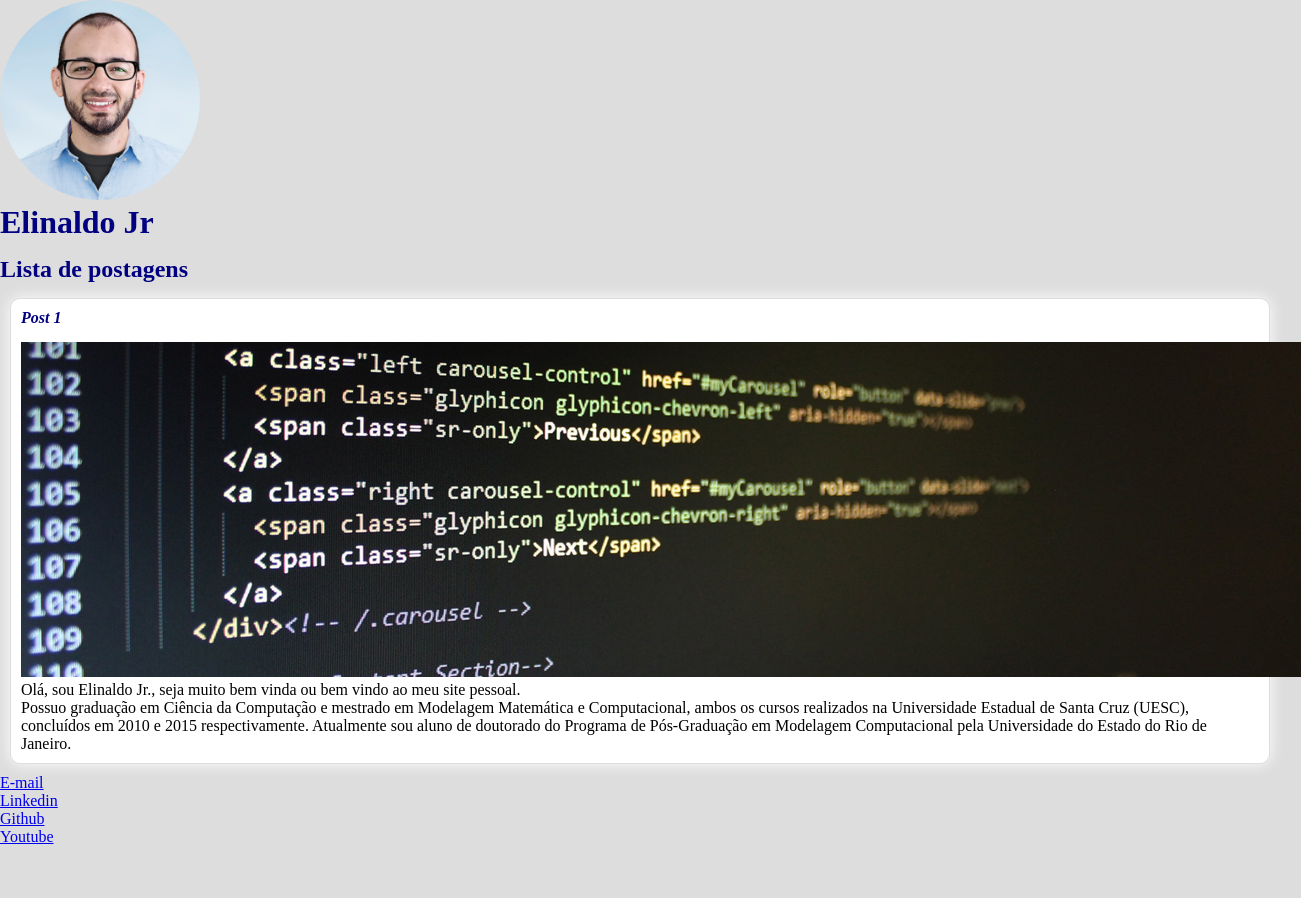
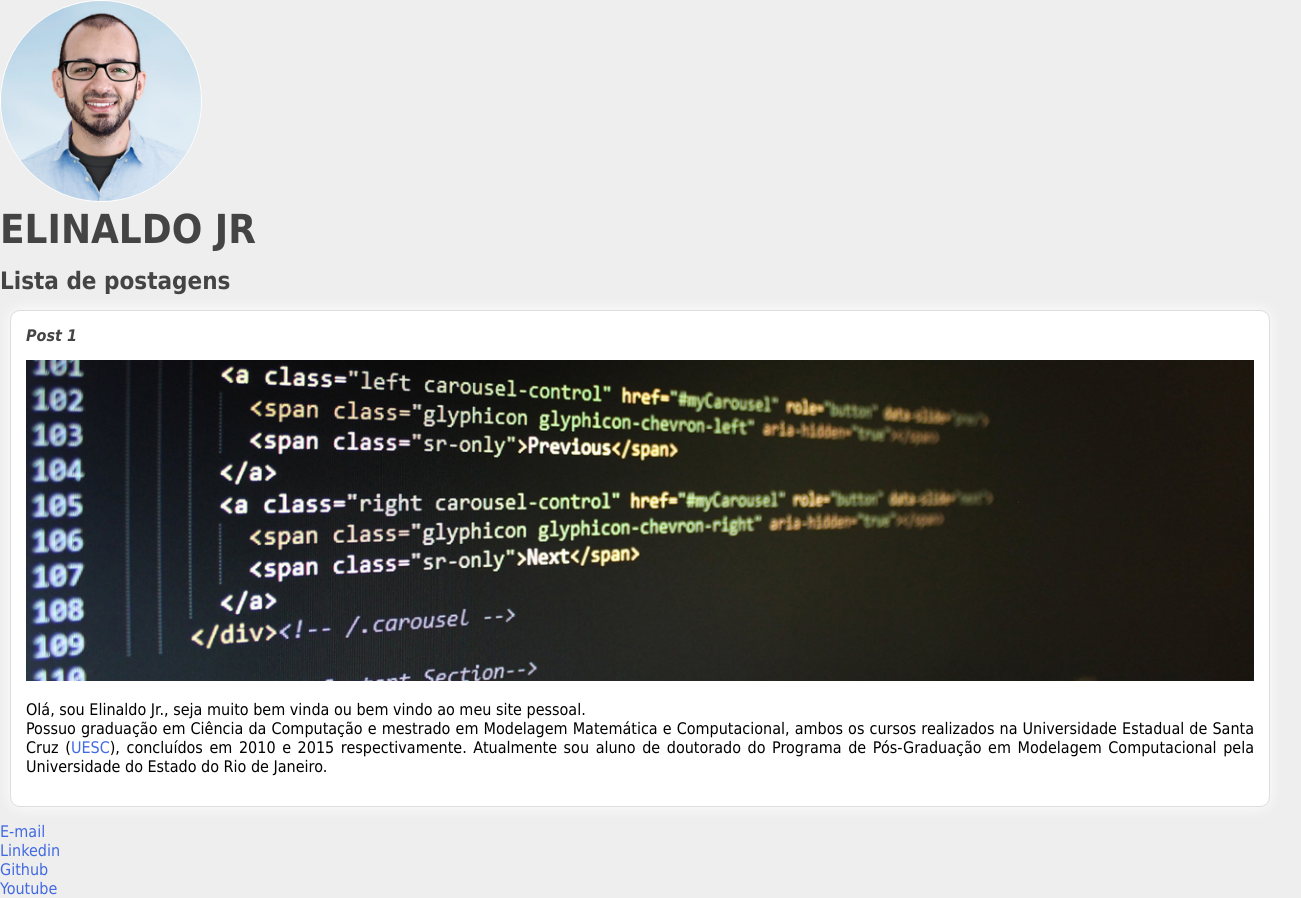
Before and after one commit to elinaldojr/estudos-react, a plain HTML site: page HTML5 e CSS3/index.html in a window 1280 px wide. Shown: the whole page, 1301 px wide, since content can reach past the window. Before the commit the page ends 846 px from the top, so only its background shows below. Drawn offline with Linux system fonts and the light colour scheme.

Commit message:
Adiciona alguns ajustes visuais na página

```diff
--- a/HTML5 e CSS3/css/estilo.css
+++ b/HTML5 e CSS3/css/estilo.css
@@ -5,15 +5,25 @@
 }
 
 body{
-    background-color: #ddd;
+    background-color: #eee;
+    font-family: Tahoma, sans-serif;
+    margin-left: 10px;
+    max-width: 1280px;
+    margin: auto;
 }
 
 .img_perfil{
     border-radius: 50%;
+    border: 1px solid #fff
+}
+
+#titulo{
+    font-size: 40px;
+    text-transform: uppercase;
 }
 
 #titulo, .subtitulo, .titulo_post{
-    color: navy;
+    color: #444;
     margin-bottom: 15px;
 }
 
@@ -24,9 +34,36 @@ body{
 
 .post{
     background-color: #fff;
-    padding: 10px;
+    padding: 15px;
     border: 1px solid #ddd;
     box-shadow: #fff 0 0 15px;
     border-radius: 10px;
-    margin: 10px;
+    margin: 0 10px 15px 10px;
 }
+
+.imagem_post{
+    margin-bottom: 15px;
+    width: 100%;
+}
+.conteudo_post{
+    margin-bottom: 15px;
+    text-align: justify;
+}
+
+a{
+    text-decoration: none;
+    color:royalblue;
+}
+
+.lista_contato{
+    list-style-type: none;
+}
+
+.lista_contato li a{
+    text-decoration: none;
+    color:royalblue;
+}
+
+.lista_contato li a:hover{
+    color:navy;
+}
--- a/HTML5 e CSS3/index.html
+++ b/HTML5 e CSS3/index.html
@@ -22,13 +22,13 @@
         <article class="post">
             <header>
                 <h3 class="titulo_post">Post 1</h3>
-                <img src="imagens/html_banner.jpg" alt="banner da postagem">
+                <img class="imagem_post" src="imagens/html_banner.jpg" alt="banner da postagem">
             </header>
 
-            <p>
+            <p class="conteudo_post">
                 Olá, sou Elinaldo Jr., seja muito bem vinda ou bem vindo ao meu site pessoal. <br>
                 Possuo graduação em Ciência da Computação e mestrado em Modelagem Matemática e Computacional, ambos os
-                cursos realizados na Universidade Estadual de Santa Cruz (UESC), concluídos em 2010 e 2015
+                cursos realizados na Universidade Estadual de Santa Cruz (<a target="_blank" href="http://www.uesc.br">UESC</a>), concluídos em 2010 e 2015
                 respectivamente. Atualmente sou aluno de doutorado do Programa de Pós-Graduação em Modelagem
                 Computacional pela Universidade do Estado do Rio de Janeiro.
             </p>
@@ -37,7 +37,7 @@
     </section>
 
     <footer>
-        <ul>
+        <ul class="lista_contato">
             <li><a href="mailto:esgjunior@uesc.br">E-mail</a></li>
             <li><a target="_blank" href="https://www.linkedin.com/in/elinaldojr/">Linkedin</a></li>
             <li><a target="_blank" href="https://github.com/elinaldojr/">Github</a></li>
```
